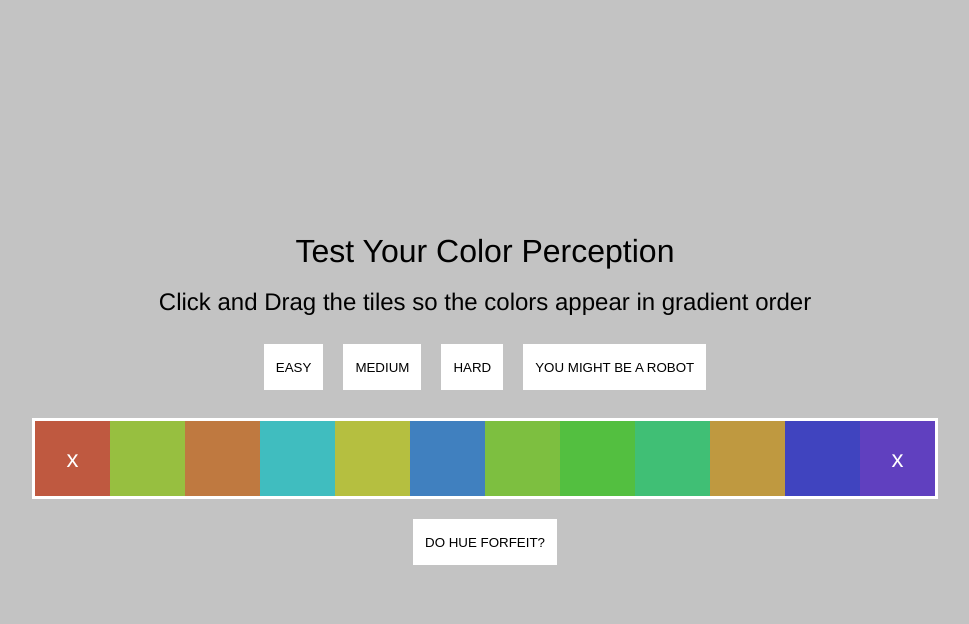
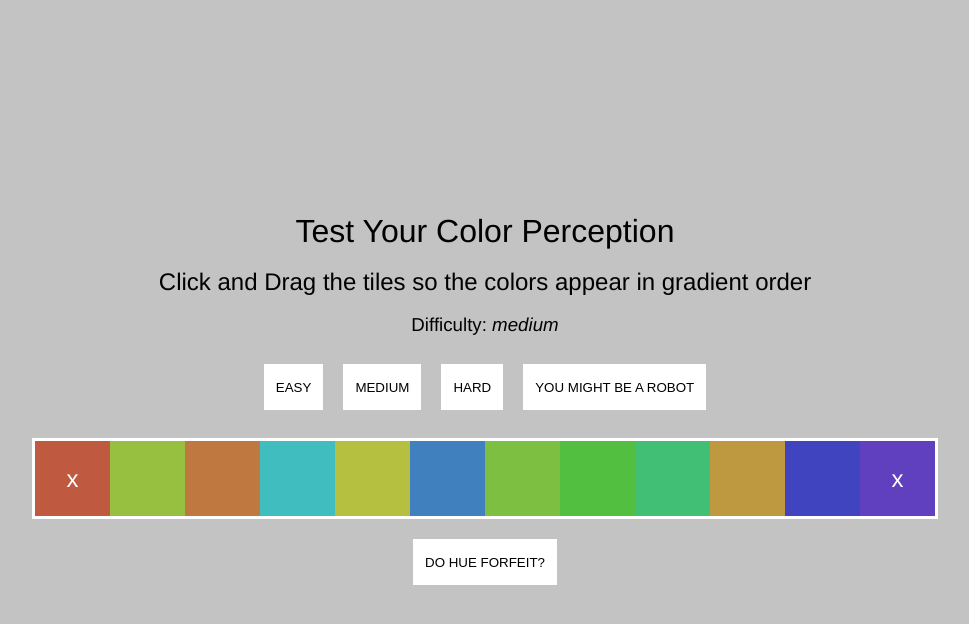
Before and after one commit to echos-echo/i-see-hue, a React (Create React App) app: page / in a window 1280 px wide. Both pictures are taken after a click on the button "UNMIX YOUR HUES". Shown: the top 624 px of the page, without its empty margins (155-1124 px from the left). Built offline with nearby package versions, Linux system fonts and the light colour scheme; the HTML template or start-up script is replaced by a standard one.

Commit message:
bug: keying issue only happens with extra hard mode

```diff
--- a/src/App.js
+++ b/src/App.js
@@ -1,6 +1,6 @@
 import GameRow from './components/GameRow';
 import Splash from './components/Splash'
-import React, { useEffect, useState } from 'react';
+import React from 'react';
 
 function App() {
 
--- a/src/components/GameRow.js
+++ b/src/components/GameRow.js
@@ -41,7 +41,7 @@ function GameRow() {
     // handles the button that loads the next round of colors; a 'reset' button
     function handleOnClick(difficulty) {
         setStartingColors(generateColors(_GAME_SIZE, difficulty));
-        console.log(difficulty);
+        setDifficult(difficulty);
     }
 
     // useEffect that will check the tiles against the solution every time a tile is moved (in colors)
@@ -51,6 +51,7 @@ function GameRow() {
             document.querySelector('#game-row').style.border = '4px solid black';
             setComplete(true);
         }
+        console.log(solution);
     }, [colors, solution]);
 
     // useEffect that will reassign the solution, first/last colors, based on the newly generated game
@@ -72,13 +73,14 @@ function GameRow() {
         // DragDropContext is the space in which Droppables exist and Draggable can be dropped into
         // cannot next multiple DragDropContexts
         <DragDropContext id='play' onDragEnd={handleOnDragEnd}>
-            {/* Droppable is the space in which Draggables can land, a 'target' so to speak */}
+            <h3>Difficulty: <i>{difficulty}</i></h3>
             <div id='difficulties'>
                 <button onClick={() => handleOnClick('easy')}>Easy</button>
                 <button onClick={() => handleOnClick('medium')}>Medium</button>
                 <button onClick={() => handleOnClick('hard')}>Hard</button>
                 <button onClick={() => handleOnClick('extra')}>You might be a robot</button>
             </div>
+            {/* Droppable is the space in which Draggables can land, a 'target' so to speak */}
             <Droppable droppableId='game-row' direction='horizontal'>
                 {provided => (
                     // ONE root element in the return of Droppable's callback argument
```
